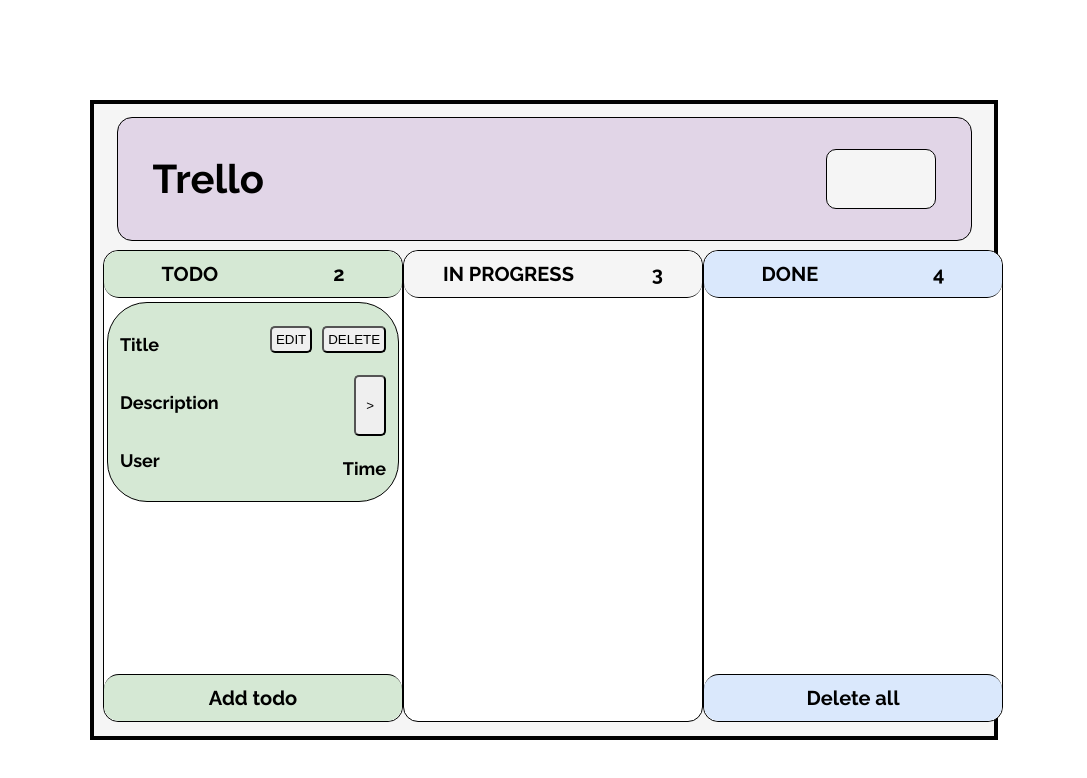
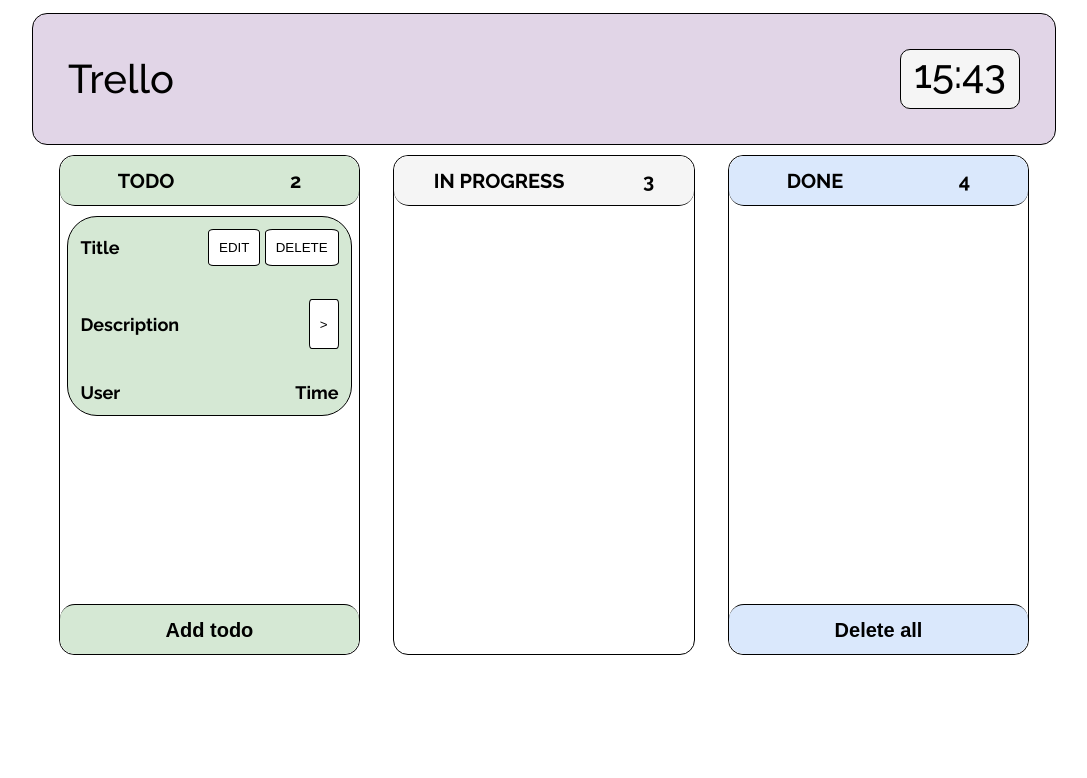
Before and after one commit to aliona-kragel/Trello-FE91, a website built with Parcel: page src/index.html in a window 1280 px wide. Shown: the whole page, without its empty margins (96-1183 px from the left). Built offline with nearby package versions, Linux system fonts and the light colour scheme.

Commit message:
added UI, updated gitignore

```diff
--- a/src/css/style.css
+++ b/src/css/style.css
@@ -11,28 +11,19 @@
   font-style: normal;
 }
 
-
 .container{
-  height: 80vh;
-  min-width: max-content;
-  max-width: 50%;
-  border: 4px solid black;
+  width: 80%;
   margin: 0 auto;
-  margin-top: 100px;
   padding-top: 1%;
-  background-color:#F5F5F5;
 }
 
 .trello__header{
   display: flex;
   align-items: center;
   justify-content: space-between;
-  padding: 0 35px;
-  height: 20%;
-  width: 95%;
-  margin: 0 auto;
-  font-weight: bold;
+  padding: 35px;
   font-size: 40px;
+  font-weight: 500;
   border: 1px solid black;
   border-radius: 15px;
   background-color: #E1D5E7;
@@ -40,39 +31,32 @@
 
 .header__clock{
   height: 60px;
-  width: 110px;
+  width: 120px;
   border: 1px solid black;
   border-radius: 10px;
   background-color:#F5F5F5;
+  text-align: center;
 }
 
 .board{
   height: 80%;
   display: flex;
-  /* overflow-x: auto; */
+  justify-content: space-around;
   padding: 1%;
-  justify-content: space-around;
 }
 
 .column{
-  position: relative;
   display: flex;
-  height: 99%;
-  min-width: 300px;
-  max-width: 33%;
+  flex-direction: column;
+  width: 30%;
+  min-height: 500px;
   border: 1px solid black;
   border-radius: 15px;
-  column-gap: 10px;
   background-color: #FFFFFF;
 }
 
 .column__header{
-  position: absolute;
-  content: "";
-  /* display: block; */
-  clear: both;
-  height: 10%;
-  width: 100%;
+  height: 50px;
   display: flex;
   align-items: center;
   justify-content: space-around;
@@ -80,30 +64,22 @@
   font-size: 20px;
   border-bottom: 1px solid black;
   border-radius: 15px;
+  margin-bottom: 10px;
 }
 
 .column__footer{
-  position: absolute;
-  content: "";
-  /* display: block; */
-  clear: both;
-  display: flex;
-  align-items: center;
-  justify-content: center;
-  height: 10%;
-  width: 100%;
-  top: 90%;
+  height: 50px;
+  text-align: center;
+  line-height: 50px;
   font-weight: bold;
   font-size: 20px;
+  border-style: none;
   border-top: 1px solid black;
   border-radius: 15px;
+  margin-top: auto;
 }
 
-.todo__header{
-  background-color: #D5E8D4;
-}
-
-.todo__footer{
+.todo__header, .todo__footer{
   background-color: #D5E8D4;
 }
 
@@ -111,56 +87,37 @@
   background-color: #F5F5F5;
 }
 
-.done__header{
+.done__header, .done__footer{
   background-color: #DAE8FC;
 }
 
-.done__footer{
-  background-color: #DAE8FC;
+.task{
+  display: flex;
+  width: 95%;
+  min-height: 200px;
+  flex-direction: column;
+  justify-content: space-between;
+  padding: 4%;
+  background-color: #D5E8D4;
+  margin: 0 auto 10px;
+  border: 1px solid black;
+  border-radius: 30px;
+  font-weight: bold;
 }
 
-.item{
-  font-weight: bold;
-  position: absolute;   /* Это кастыль!!!*/
-  top: 11%;             /* Это кастыль!!!*/
-  left: 1%;             /* Это кастыль!!!*/
+.task__header, .task__content, .task__footer {
   display: flex;
   justify-content: space-between;
-  padding: 4%;
-  height: 200px;
-  width: 98%;
-  background-color: #D5E8D4;
-  margin: 0 auto;
-  border: 1px solid black;
-  border-radius: 40px;
+  align-items: center;
 }
 
-.item__info{
-  display: flex;
-  flex-direction: column;
-  justify-content: space-around;
+.task__button {
+  padding: 10px;
+  border: 1px solid black;
+  border-radius: 10%;
+  background-color: #FFFFFF;
 }
 
-.button__group{
-  display: flex;
-  column-gap: 10px;
+.task__button.button-next {
+  height: 50px;
 }
-
-.item__control{
-  display: flex;
-  flex-direction: column;
-  justify-content: space-around;
-  align-items: end;
-}
-
-.button__all{
-  padding: 4px;
-  border-radius: 5px;
-}
-
-.button__next{
-  height: 35%;
-  width: fit-content;
-  padding: 0 10px;
-  border-radius: 5px;
-}
--- a/src/index.html
+++ b/src/index.html
@@ -23,30 +23,32 @@
         </header>
         <div class="board">
             <div class="column board__todo">
-            <div class="column__header todo__header">TODO<span>2</span></div>
-            <div class="item">
-                <div class="item__info">
-                    <div class="item__info_title">Title</div>
-                    <div class="item__info_description">Description</div>
-                    <div class="item__info_user">User</div>
-                </div>
-                <div class="item__control">
-                    <div class="button__group">
-                        <button class="button__all button__edit">EDIT</button>
-                        <button class="button__all button__delete">DELETE</button>
-                    </div>
-                    <button class="button__next">></button>
-                    <div class="item__control_time">Time</div>
+                <div class="column__header todo__header">TODO<span class="counter">2</span></div>
+                <div class="task">
+                    <div class="task__header">
+                        <div class="task__title">Title</div>
+                        <div class="task__header-controls">
+                            <button class="task__button button-edit">EDIT</button>
+                            <button class="task__button button-delete">DELETE</button>
                         </div>
                     </div>
-            <div class="column__footer todo__footer">Add todo</div>
+                    <div class="task__content">
+                        <div class="task__description">Description</div>
+                        <button class="task__button button-next"> > </button>
+                    </div>
+                    <div class="task__footer">
+                        <div class="task__user">User</div>
+                        <div class="task__time">Time</div>
+                    </div>
+                </div>
+                <button class="column__footer todo__footer">Add todo</button>
             </div>
             <div class="column board__in-progress">
-            <div class="column__header in-progress__header">IN PROGRESS<span>3</span></div>
+                <div class="column__header in-progress__header">IN PROGRESS<span class="counter">3</span></div>
             </div>
             <div class="column board__done">
-            <div class="column__header done__header">DONE<span>4</span></div>
-            <div class="column__footer done__footer">Delete all</div>
+                <div class="column__header done__header">DONE<span class="counter">4</span></div>
+                <button class="column__footer done__footer">Delete all</button>
             </div>
         </div>
     </div>
--- a/src/js/script.js
+++ b/src/js/script.js
@@ -0,0 +1,26 @@
+'use strict'
+
+// time
+
+let showCurrentTime = function () {
+  let date = new Date();
+  let hour = date.getHours();
+  let min = date.getMinutes();
+  let sec = date.getSeconds();
+  hour = updateTime(hour);
+  min = updateTime(min);
+  let time = document.querySelector(".header__clock");
+  time.innerText = `${hour}:${min}`;
+  let timeout = setTimeout(function () { showCurrentTime() }, 1000);
+}
+
+let updateTime = function (t) {
+  if (t < 10) {
+    return "0" + t;
+  }
+  else {
+    return t;
+  }
+}
+
+showCurrentTime();
```
Also changed, not shown: Trello-Clone.png (deleted), 5 other files. Lines whose indentation alone changed are shown as unchanged.
